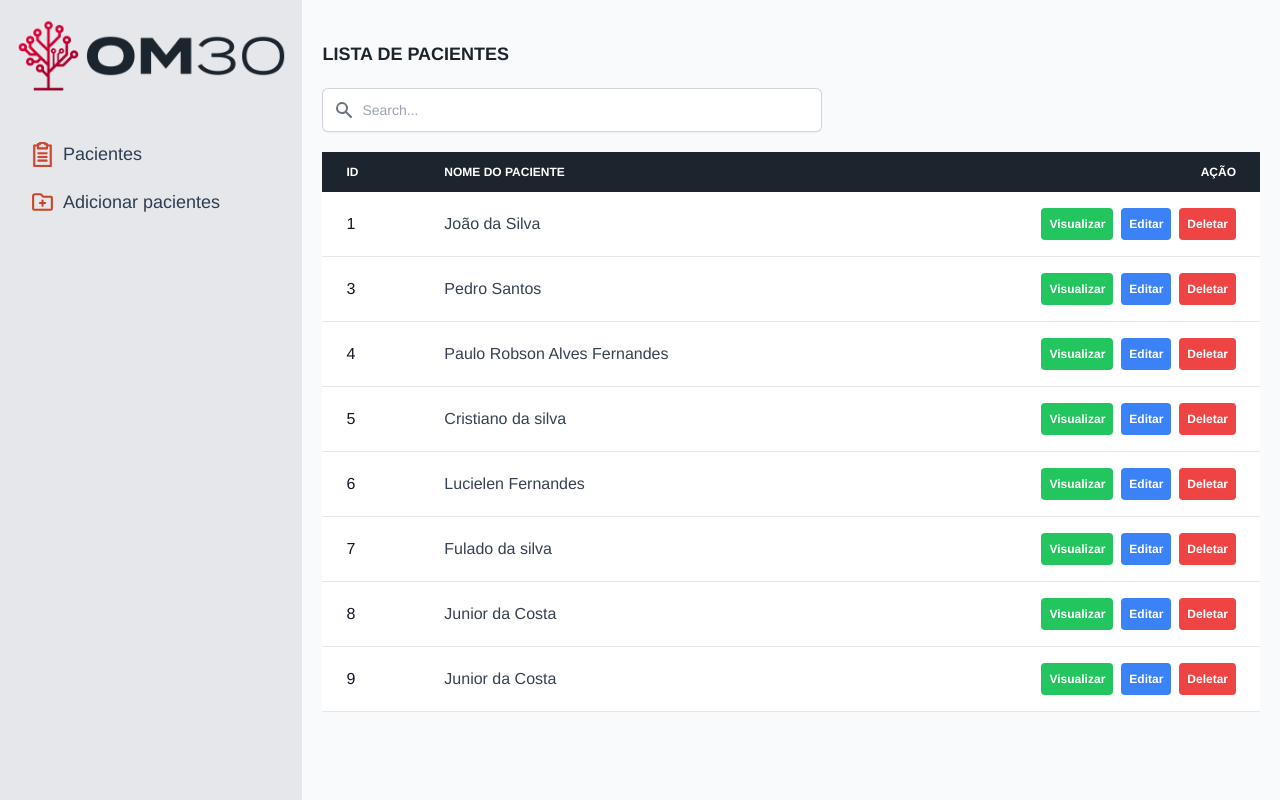
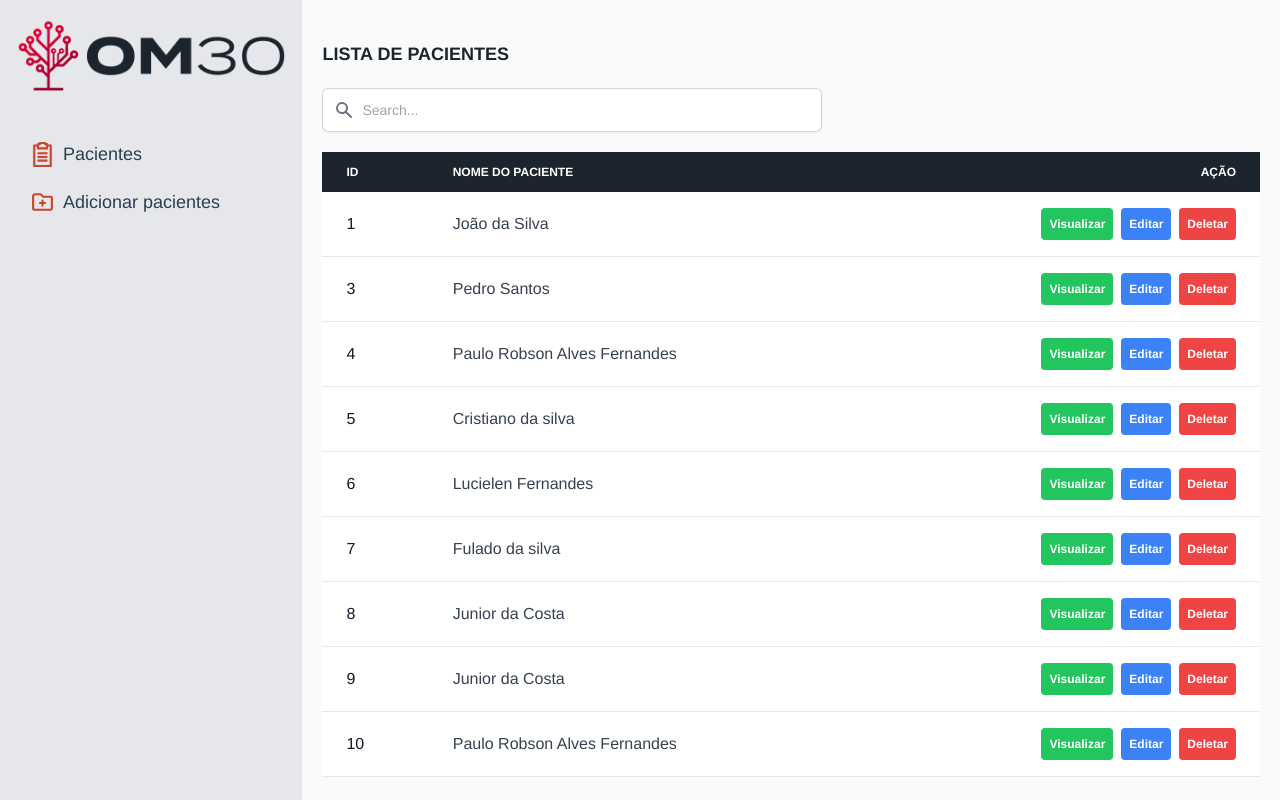
Before and after one commit to paaulorobson/patient-registration, a Vue app: page /#/ in a window 1280 px wide. Built offline with nearby package versions, Linux system fonts and the light colour scheme; data requests are answered from the project's data file; what vue-the-mask would draw is missing.

Commit message:
feat: adicionando disable ao botao

```diff
--- a/db/db.json
+++ b/db/db.json
@@ -119,6 +119,21 @@
         "estado": "MA"
       },
       "id": 9
+    },
+    {
+      "nome": "Paulo Robson  Alves Fernandes",
+      "nomeMae": "Marinalva Alves Fernandes",
+      "dataNascimento": "30/01/2000",
+      "cpf": "052.590.863-33",
+      "cns": "348576823578667",
+      "endereco": {
+        "cep": "65054005",
+        "logradouro": "Estrada de Ribamar",
+        "bairro": "Forquilha",
+        "cidade": "São Luís",
+        "estado": "MA"
+      },
+      "id": 10
     }
   ]
 }
--- a/src/pages/AdicionarPacientes.vue
+++ b/src/pages/AdicionarPacientes.vue
@@ -291,9 +291,12 @@
       </div>
       <div class="mt-6 flex items-center justify-end gap-x-6">
         <button
-          :disabled="formIncomplete"
           type="submit"
-          class="rounded-md bg-blue-500 px-3 py-2 text-right text-sm font-semibold text-white shadow-sm hover:bg-blue-400 focus-visible:outline focus-visible:outline-2 focus-visible:outline-offset-2"
+          :class="{
+            'rounded-md bg-blue-500 px-3 w-40 py-2 text-center text-sm font-semibold text-white shadow-sm hover:bg-blue-400 focus-visible:outline focus-visible:outline-2 focus-visible:outline-offset-2': true,
+            'rounded-md bg-blue-500 opacity-50 w-40 text-center  pointer-events-none px-3 py-2  text-sm font-semibold text-white shadow-sm hover:bg-blue-400 focus-visible:outline focus-visible:outline-2 focus-visible:outline-offset-2':
+              formIncomplete,
+          }"
         >
           Salvar
         </button>
```
